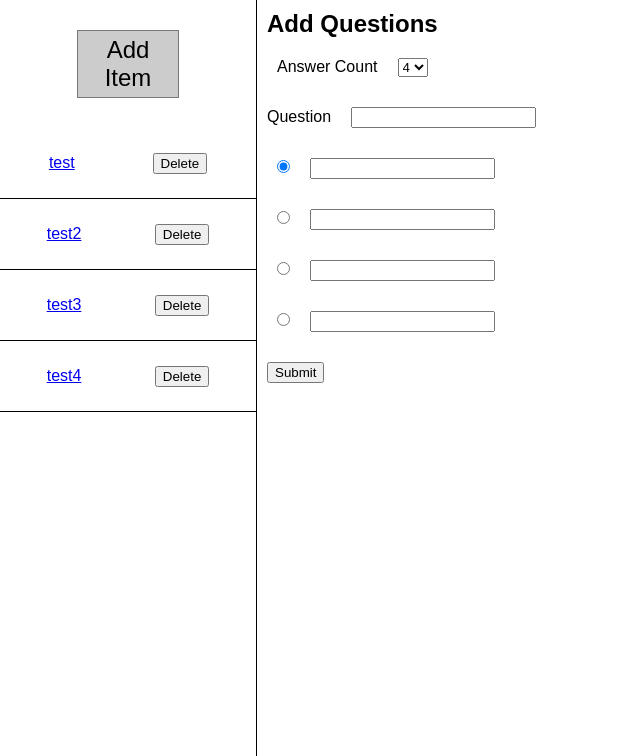
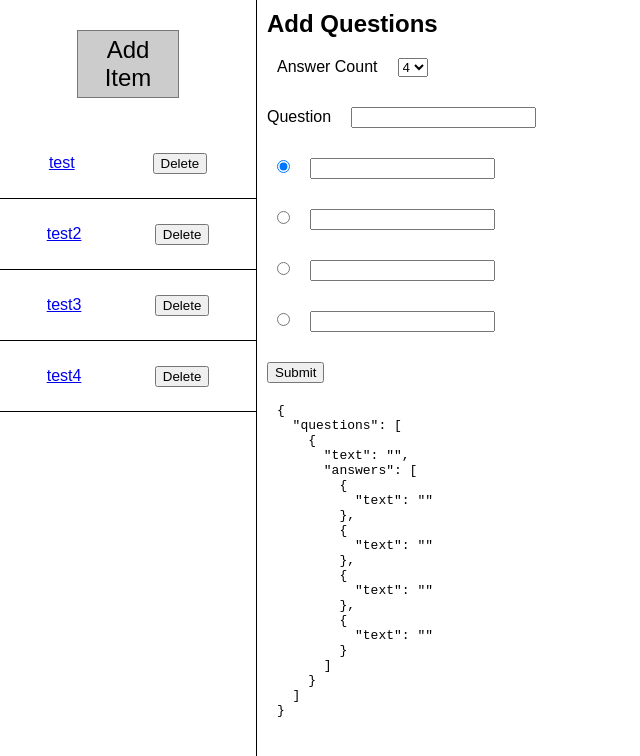
Before and after one commit to cjszk/yi-quiz, a React (Create React App) app: page / in a window 1280 px wide. Shown: the top 756 px of the page, without its empty margins (0-640 px from the left). Built offline with nearby package versions, Linux system fonts and the light colour scheme.

Commit message:
add/edit/delete working

```diff
--- /dev/null
+++ b/src/components/JSONView.js
@@ -0,0 +1,25 @@
+import React, { Component } from 'react';
+
+class JSONView extends Component {
+
+    buildJSONView() {
+        return JSON.stringify({
+            questions: [
+                {
+                    text: this.props.parentState.question,
+                    answers: this.props.parentState.answers
+                }
+            ]
+        }, undefined, 2)
+    }
+
+    render() {
+        return (
+          <div className="json-view">
+            <pre>{this.buildJSONView()}</pre>
+          </div>
+        );
+    }
+}
+
+export default JSONView;
--- a/src/components/addQuestion.js
+++ b/src/components/addQuestion.js
@@ -2,6 +2,8 @@ import React from 'react';
 import {connect} from 'react-redux';
 import { Field, reduxForm, focus } from 'redux-form';
 import { updateQuestions } from '../actions/questions';
+
+import JSONView from './JSONView';
 
 export class AddQuestionForm extends React.Component {
     constructor(props) {
@@ -93,14 +95,6 @@ export class AddQuestionForm extends React.Component {
         return inputs;
     }
 
-    componentDidMount() {
-        // if (this.props.questionsReducer.selection.length > 0) {
-        //     this.setState({
-
-        //     })
-        // }
-    }
-
     render() {
         return (
             <form
@@ -136,6 +130,7 @@ export class AddQuestionForm extends React.Component {
                     type="submit">
                     Submit
                 </button>
+                <JSONView parentState={this.state}/>
             </form>
         );
     }
--- a/src/components/editQuestion.js
+++ b/src/components/editQuestion.js
@@ -3,6 +3,8 @@ import {connect} from 'react-redux';
 import { Field, reduxForm, focus } from 'redux-form';
 import { Redirect } from 'react-router-dom';
 import { updateQuestions } from '../actions/questions';
+
+import JSONView from './JSONView';
 
 export class EditQuestionForm extends React.Component {
     constructor(props) {
@@ -95,6 +97,16 @@ export class EditQuestionForm extends React.Component {
         }
     }
 
+    componentDidUpdate() {
+        let question = this.props.questionsReducer.questions[this.props.questionsReducer.selection];
+        if (this.state.question !== question.text || this.state.answers !== question.answers) {
+            this.setState({
+                question: question.text,
+                answers: question.answers,
+            })
+        }
+    }
+
     render() {
         if (this.props.questionsReducer.selection === null)
             return <Redirect to="/"/>
@@ -132,6 +144,7 @@ export class EditQuestionForm extends React.Component {
                     type="submit">
                     Submit
                 </button>
+                <JSONView parentState={this.state}/>
             </form>
         );
     }
--- a/src/components/questionNav.js
+++ b/src/components/questionNav.js
@@ -35,7 +35,6 @@ class QuestionNav extends Component {
     }
 
     render() {
-        console.log(this.props.questionsReducer.selection)
         return (
           <div className="quiz-maker-nav">
             <Link to="/" className="add-item-button">Add Item</Link>
--- a/src/index.js
+++ b/src/index.js
@@ -7,8 +7,6 @@ import store from './store';
 import './index.css';
 import App from './App';
 
-console.log(store.getState())
-
 ReactDOM.render(
     <Provider store={store}>
         <Router>
```
